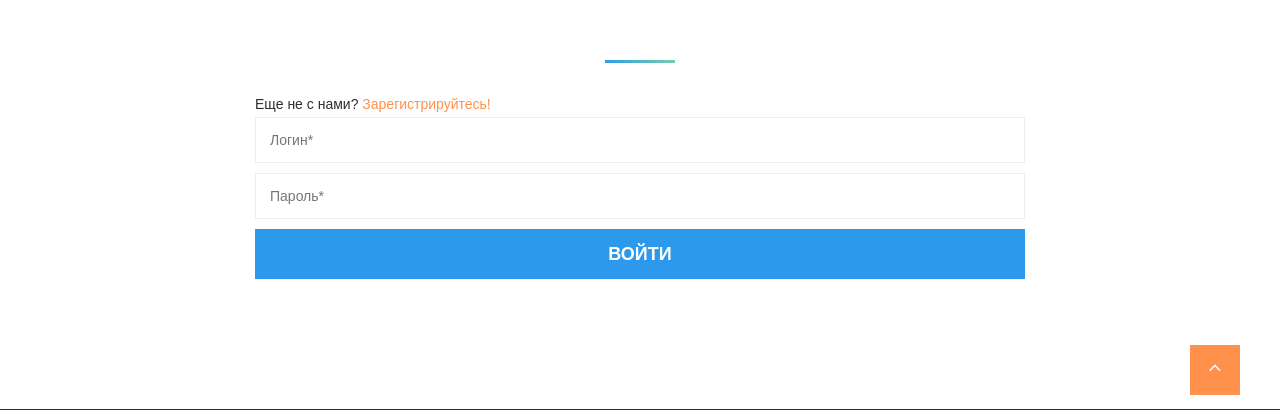
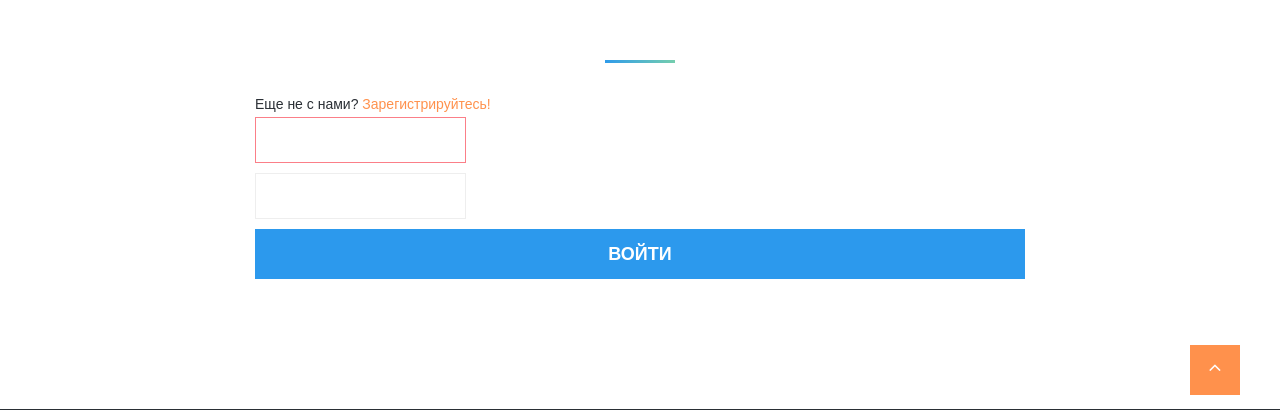
Before and after one commit to megas781/clean_flat, a Django app: page /login/ in a window 1280 px wide. Shown: the part 465-875 px from the top of the page. Run offline with Django 3.2, Linux system fonts and the light colour scheme; some libraries are stand-ins or nearby versions.

Commit message:
login functionality implemented

```diff
--- a/login/templates/login/login_old.html
+++ b/login/templates/login/login_old.html
@@ -69,13 +69,16 @@
                                             <div class="screen-reader-response"></div>
                                             <form class="quform" method="post" enctype="multipart/form-data">
 
+                                                {% csrf_token %}
+
                                                 <span>Еще не с нами? <a href="{% url 'register-url' %}">Зарегистрируйтесь!</a></span>
 
                                                 <div class="quform-elements">
                                                     <div class="quform-element">
                                                         <p>
                                                             <span class="wpcf7-form-control-wrap your-name">
-                                                                <input id="name" type="text" name="name" size="40" class="input1" aria-required="true" aria-invalid="false" placeholder="Логин*">
+{#                                                                <input id="name" type="text" name="name" size="40" class="input1" aria-required="true" aria-invalid="false" placeholder="Логин*">#}
+                                                                {{ form.username }}
                                                             </span>
                                                         </p>
                                                     </div>
@@ -83,7 +86,8 @@
                                                         <p>
 
                                                             <span class="wpcf7-form-control-wrap your-email">
-                                                                <input id="email" type="text" name="email" size="40" class="input1" aria-required="true" aria-invalid="false" placeholder="Пароль*">
+{#                                                                <input id="password" type="password" name="email" size="40" class="input1" aria-required="true" aria-invalid="false" placeholder="Пароль*">#}
+                                                                {{ form.password }}
                                                             </span>
                                                         </p>
                                                     </div>
```
Also changed, not shown: db.sqlite3.
